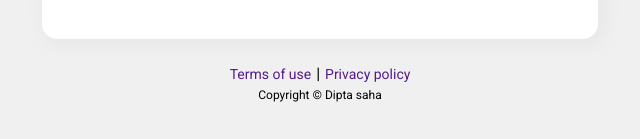
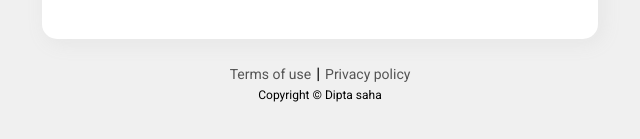
Before and after one commit to diptasahacse/wobot-internship-assignment, a plain HTML site: page index.html in a window 1280 px wide. Shown: the part 658-797 px from the top of the page, 320-960 px from the left. Drawn offline with Linux system fonts and the light colour scheme.

Commit message:
change footer link color

```diff
--- a/style.css
+++ b/style.css
@@ -154,6 +154,7 @@ ul li:first-child::after{
 ul li a {
     text-decoration: none;
     font-size: 14px;
+    color: #545454;
 }
 
 .footer-paragraph {
```
